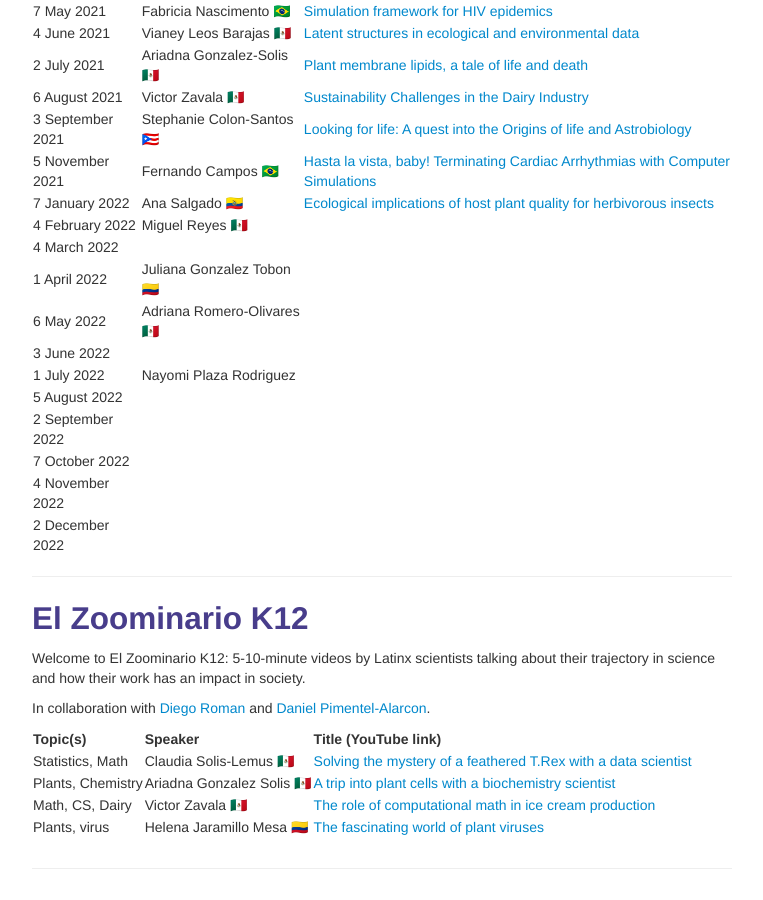
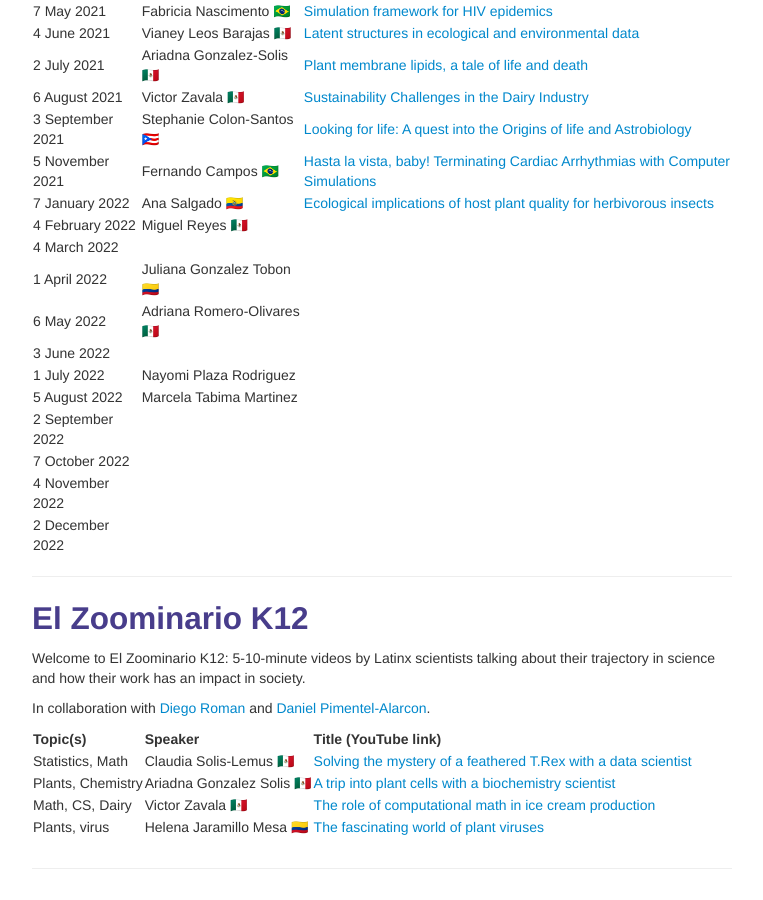
Before and after one commit to solislemuslab/solislemuslab.github.io, a Jekyll site: the page built from pages/talks.md, in a window 1280 px wide and 900 px high, scrolled down 3935 px. Shown: the whole window, without its empty margins (258-1021 px from the left). Built offline with Jekyll 4.4.1, drawn with Linux system fonts in a browser that asks for light colours.

Commit message:
added talk

```diff
--- a/pages/talks.md
+++ b/pages/talks.md
@@ -272,7 +272,7 @@ Great! Please fill out [this google form](https://forms.gle/1kpZE1XrKe9YS9cHA)
 | 6 May 2022 | Adriana Romero-Olivares 🇲🇽 | |
 | 3 June 2022 |  | |
 | 1 July 2022 | Nayomi Plaza Rodriguez | |
-| 5 August 2022 |  | |
+| 5 August 2022 | Marcela Tabima Martinez | |
 | 2 September 2022 |  | |
 | 7 October 2022 |  | |
 | 4 November 2022 |  | |
```
